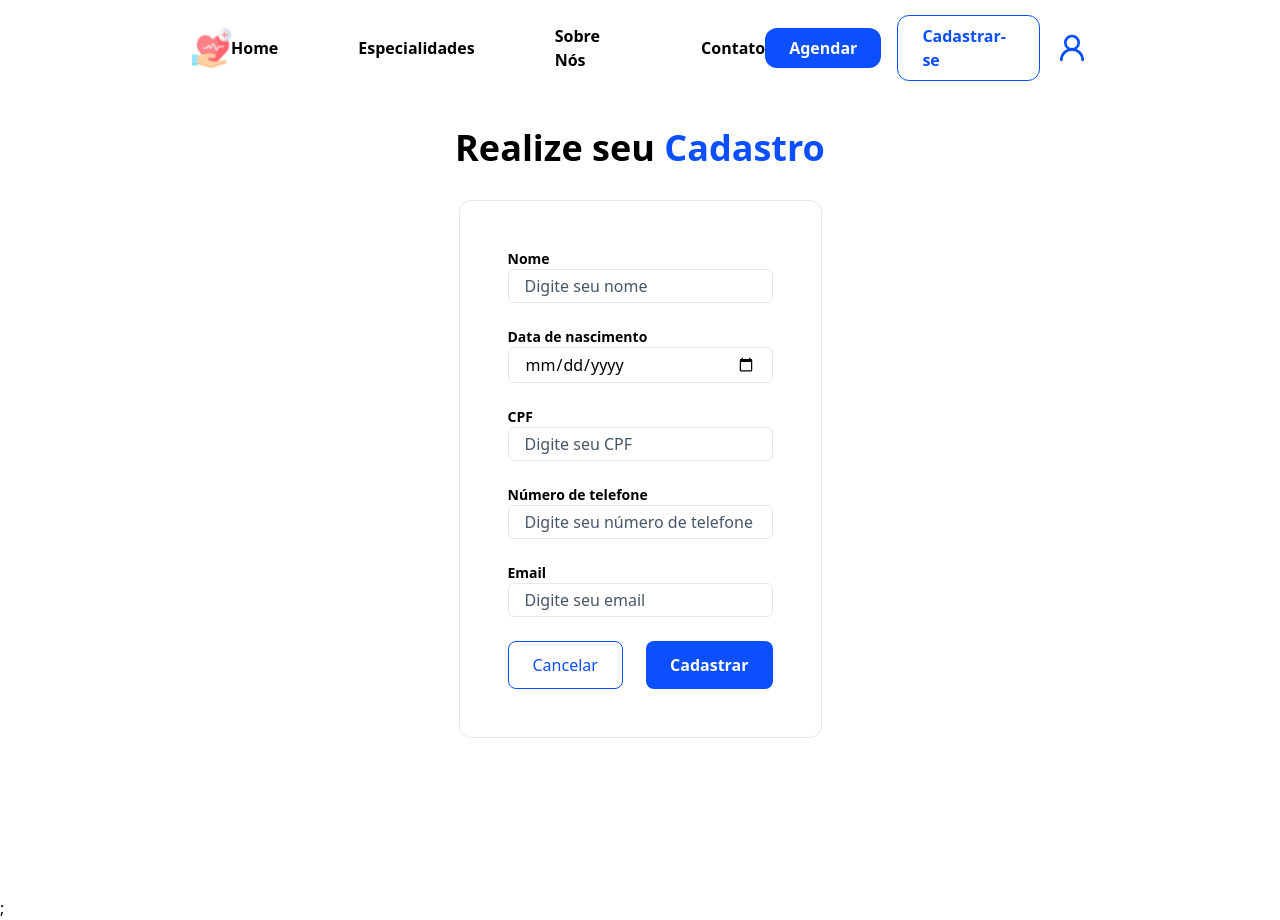
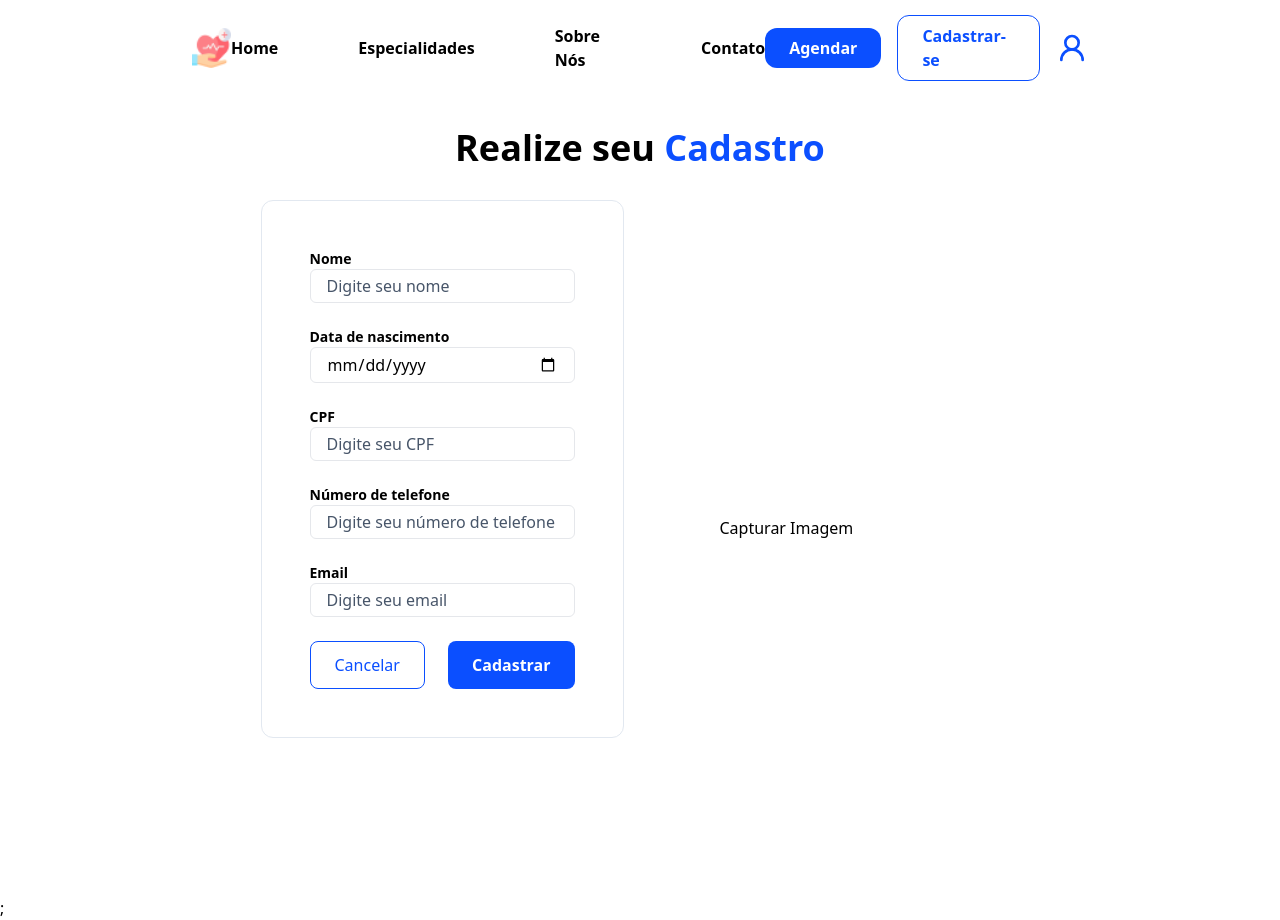
Before and after one commit to matheusosan/medical_clinic_front, a React (Vite) app: page /cadastrar in a window 1280 px wide. Built offline with nearby package versions, Linux system fonts and the light colour scheme; no server answers.

Commit message:
feat: create camera component

```diff
--- /dev/null
+++ b/src/components/Camera/index.tsx
@@ -0,0 +1,78 @@
+import { useEffect, useRef, useState } from "react";
+
+interface Props {
+  className?: string;
+}
+
+const Camera = ({ className }: Props) => {
+  const videoRef = useRef<HTMLVideoElement | null>(null);
+  const canvasRef = useRef<HTMLCanvasElement | null>(null);
+  const [image, setImage] = useState<string | null>(null);
+  const [cameraPermissionError, setCameraPermissionError] = useState("");
+
+  useEffect(() => {
+    const getMedia = async () => {
+      try {
+        const stream = await navigator.mediaDevices.getUserMedia({
+          video: true,
+        });
+        if (videoRef.current) {
+          videoRef.current.srcObject = stream;
+        }
+      } catch (error) {
+        console.error("Erro ao acessar a câmera: ", error);
+        setCameraPermissionError(
+          "Vocẽ deve permitir o acesso a câmera para realizar o cadastro."
+        );
+      }
+    };
+
+    if (!image) {
+      getMedia();
+    }
+
+    return () => {
+      if (videoRef.current && videoRef.current.srcObject) {
+        const stream = videoRef.current.srcObject as MediaStream;
+        stream.getTracks().forEach((track) => track.stop());
+      }
+    };
+  }, [image]);
+
+  const captureImage = () => {
+    if (canvasRef.current && videoRef.current) {
+      const canvas = canvasRef.current;
+      const video = videoRef.current;
+      canvas.width = video.videoWidth;
+      canvas.height = video.videoHeight;
+      const context = canvas.getContext("2d");
+      if (context) {
+        context.drawImage(video, 0, 0, canvas.width, canvas.height);
+        const dataUrl = canvas.toDataURL("image/png");
+        setImage(dataUrl);
+      }
+    }
+  };
+
+  return (
+    <div className={className}>
+      {!image && (
+        <>
+          <video ref={videoRef} autoPlay playsInline />
+          <button onClick={captureImage}>Capturar Imagem</button>
+          <canvas ref={canvasRef} style={{ display: "none" }} />
+        </>
+      )}
+      {image && (
+        <div className="flex w-full">
+          <img src={image} alt="Captura da Câmera" />
+          <p>A imagem ficou boa?</p>
+          <button onClick={() => setImage(null)}>Não</button>
+        </div>
+      )}
+      {cameraPermissionError && <p>{cameraPermissionError}</p>}
+    </div>
+  );
+};
+
+export default Camera;
--- a/src/pages/Signup/index.tsx
+++ b/src/pages/Signup/index.tsx
@@ -1,4 +1,5 @@
 import { Link } from "react-router-dom";
+import Camera from "../../components/Camera";
 import Header from "../../components/Header";
 import {
   SignupSchema,
@@ -22,10 +23,11 @@ export default function Signup() {
           Realize seu <span className="text-[#0b4fff]">Cadastro</span>
         </h2>
 
+        <div className="flex gap-24 items-center">
           <form
             data-testid="submit-btn"
             onSubmit={handleSubmit(onSubmit)}
-          className="flex flex-col p-12 mt-8 gap-6 rounded-xl border border-slate-200"
+            className="flex flex-1 flex-col p-12 mt-8 gap-6 rounded-xl border border-slate-200"
           >
             <div className="flex flex-col">
               <label className="text-sm font-bold">Nome</label>
@@ -64,7 +66,9 @@ export default function Signup() {
                 placeholder="Digite seu CPF"
               />
               {errors.cpf?.message && (
-              <p className="text-red-500 mt-2 text-sm">{errors.cpf.message}</p>
+                <p className="text-red-500 mt-2 text-sm">
+                  {errors.cpf.message}
+                </p>
               )}
             </div>
             <div className="flex flex-col">
@@ -108,6 +112,8 @@ export default function Signup() {
               </button>
             </div>
           </form>
+          <Camera />
+        </div>
       </main>
     </>
   );
```
Lines whose indentation alone changed are shown as unchanged.
